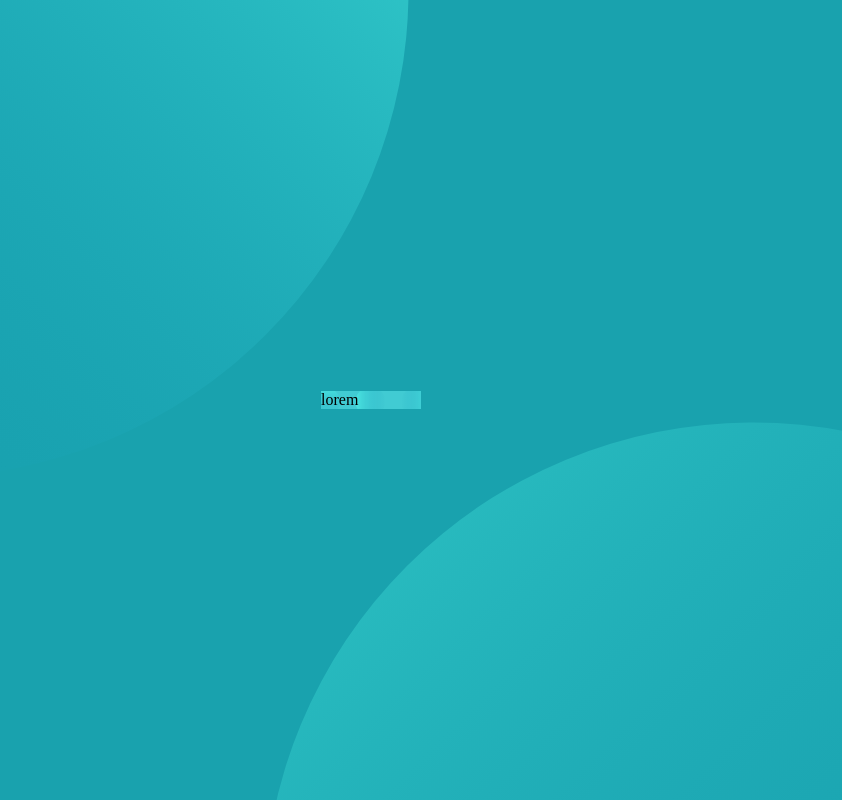
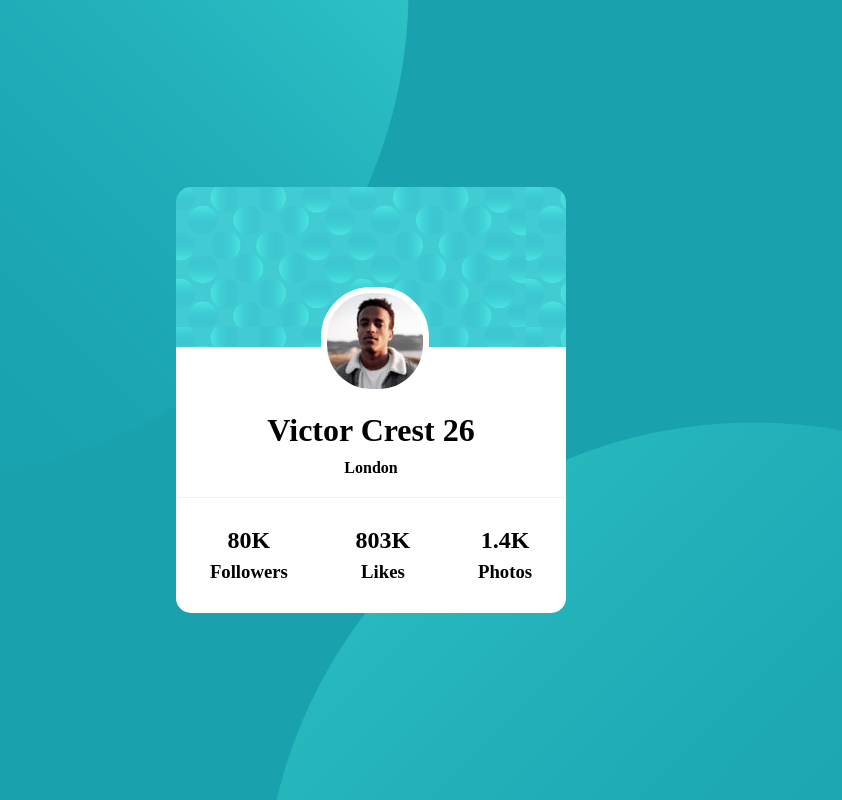
Before and after one commit to xMattRx/profile-card-component-main, a plain HTML site: page index.html in a window 1280 px wide. Shown: the top 800 px of the page, without its empty margins (269-1111 px from the left). Drawn offline with Linux system fonts and the light colour scheme.

Commit message:
almost ready

```diff
--- a/index.html
+++ b/index.html
@@ -16,23 +16,47 @@
   <div class="container">
     <div class="card-container">
       <div class="card-header">
-        lorem
+        <div class="container-photo">
+          <img src="./images/image-victor.jpg" alt="">
+          <div class="white-background"></div>
+        </div>
+      </div>
+      <div class="card-body">
+        <div class="informations">
+          <h1>Victor Crest <span>26</span></h1>
+          <h4>London</h4>
+        </div>
+        <hr>
+        <div class="container-status">
+          <div class="status">
+            <h2>80K</h2>
+            <h3>Followers</h3>
+          </div>
+          <div class="status">
+            <h2>803K</h2>
+            <h3>Likes</h3>
+          </div>
+          <div class="status">
+            <h2>1.4K</h2>
+            <h3>Photos</h3>
+          </div>
+        </div>
       </div>
     </div>
   </div>
 
-  <!-- Victor Crest
-  26
-  London
+  <!--
 
-  80K
-  Followers
 
-  803K
-  Likes
 
-  1.4K
-  Photos -->
+
+
+
+
+
+
+
+   -->
 
 </body>
 
--- a/style.scss
+++ b/style.scss
@@ -14,6 +14,7 @@ body {
     position: absolute;
     top: -500px;
     left: -300px;
+    z-index: -1;
 
 }
 
@@ -21,6 +22,7 @@ body {
     position: absolute;
     bottom: -600px;
     right: -230px;
+    z-index: -1;
 }
 
 .container {
@@ -32,10 +34,88 @@ body {
     .card-container {
         display: flex;
         flex-direction: column;
+        width: max-content;
 
         .card-header {
             background: url('./images/bg-pattern-card.svg');
-            width: 100px;
+            border-top-left-radius: 15px;
+            border-top-right-radius: 15px;
+            height: 160px;
+            position: relative;
+            width: 390px;
+
+            .container-photo {
+                align-items: flex-start;
+                display: flex;
+                justify-content: center;
+                margin-left: -50px;
+                left: 50%;
+                position: absolute;
+                top: 100px;
+                width: max-content;
+
+                img {
+                    border-radius: 50px;
+                    background-color: #fff;
+                    border: 6px solid #fff;
+                    z-index: 1;
+                }
+
+                .white-background {
+                    background-color: white;
+                    border-radius: 50px;
+                    height: 100px;
+                    position: absolute;
+                    width: 100px;
+                    height: 100px;
+                    z-index: 0;
+                }
+            }
+        }
+
+        .card-body {
+            background: white;
+            z-index: 0;
+            border-bottom-left-radius: 15px;
+            border-bottom-right-radius: 15px;
+
+            .informations {
+                align-items: center;
+                display: flex;
+                flex-direction: column;
+                justify-content: center;
+
+                h1 {
+                    margin-top: 65px;
+                    margin-bottom: 10px;
+                }
+
+                h4 {
+                    margin-bottom: 20px;
+                }
+            }
+
+            hr {
+                height: 0.5px;
+                background-color: rgba(204, 204, 204, 0.251);
+                border: none;
+            }
+
+            .container-status {
+                display: flex;
+                justify-content: space-around;
+                width: 100%;
+                margin-bottom: 30px;
+                margin-top: 30px;
+
+                .status {
+                    align-items: center;
+                    display: flex;
+                    gap: 7px;
+                    flex-direction: column;
+                    justify-content: center;
+                }
+            }
         }
     }
 }
```
Also changed, not shown: style.css, 1 other file.
